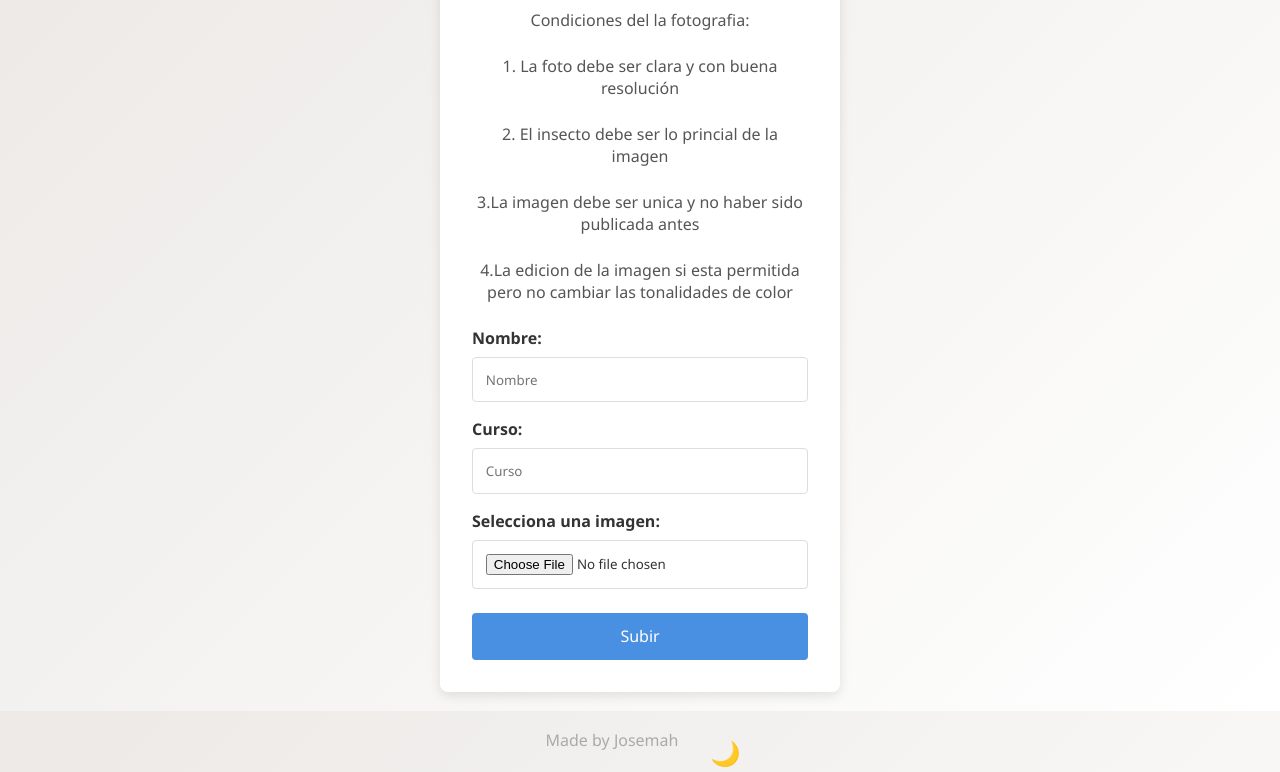
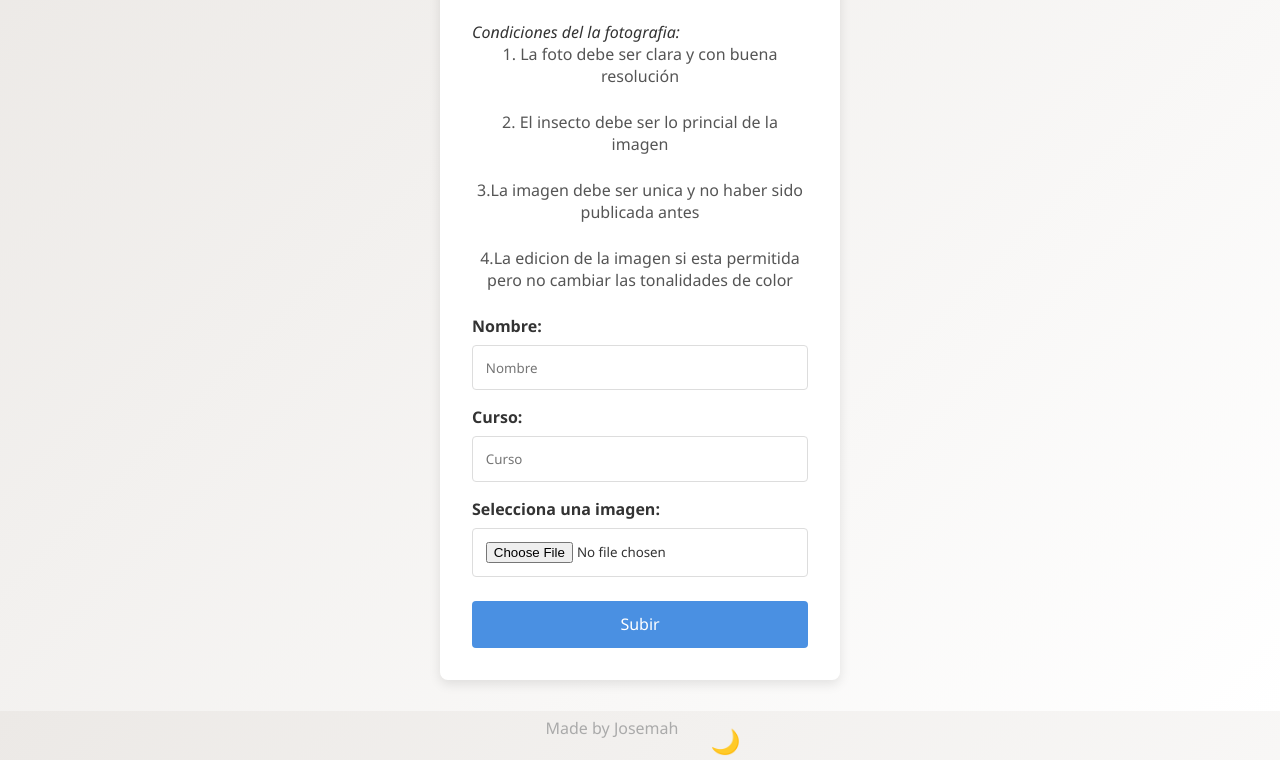
Before and after one commit to josemah32/webcole, a website: page index.html in a window 1280 px wide. Shown: the part 89-861 px from the top of the page. Drawn offline with Linux system fonts and the light colour scheme.

Commit message:
Actualizar index.html

```diff
--- a/index.html
+++ b/index.html
@@ -154,7 +154,7 @@
     <div class="container">
         <h1>Subir Imagen</h1>
         <p>El ganador del concurso, su foto sera publicada en el revista del cole</p>
-        <p>Condiciones del la fotografia:</p>
+        <i>Condiciones del la fotografia:</i>
         <p>1. La foto debe ser clara y con buena resolución</p>
         <p>2. El insecto debe ser lo princial de la imagen</p>
         <p>3.La imagen debe ser unica y no haber sido publicada antes</p>
```
